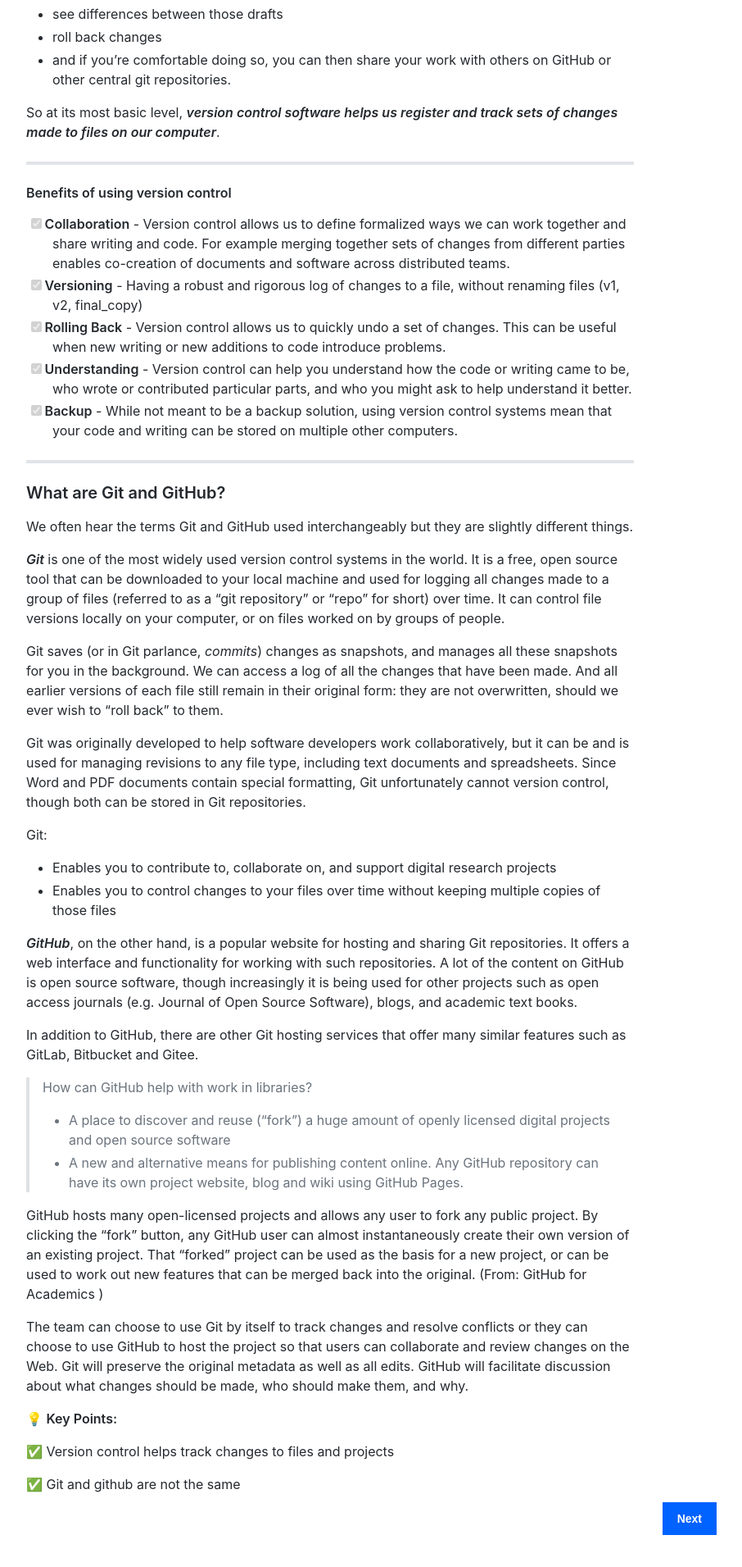
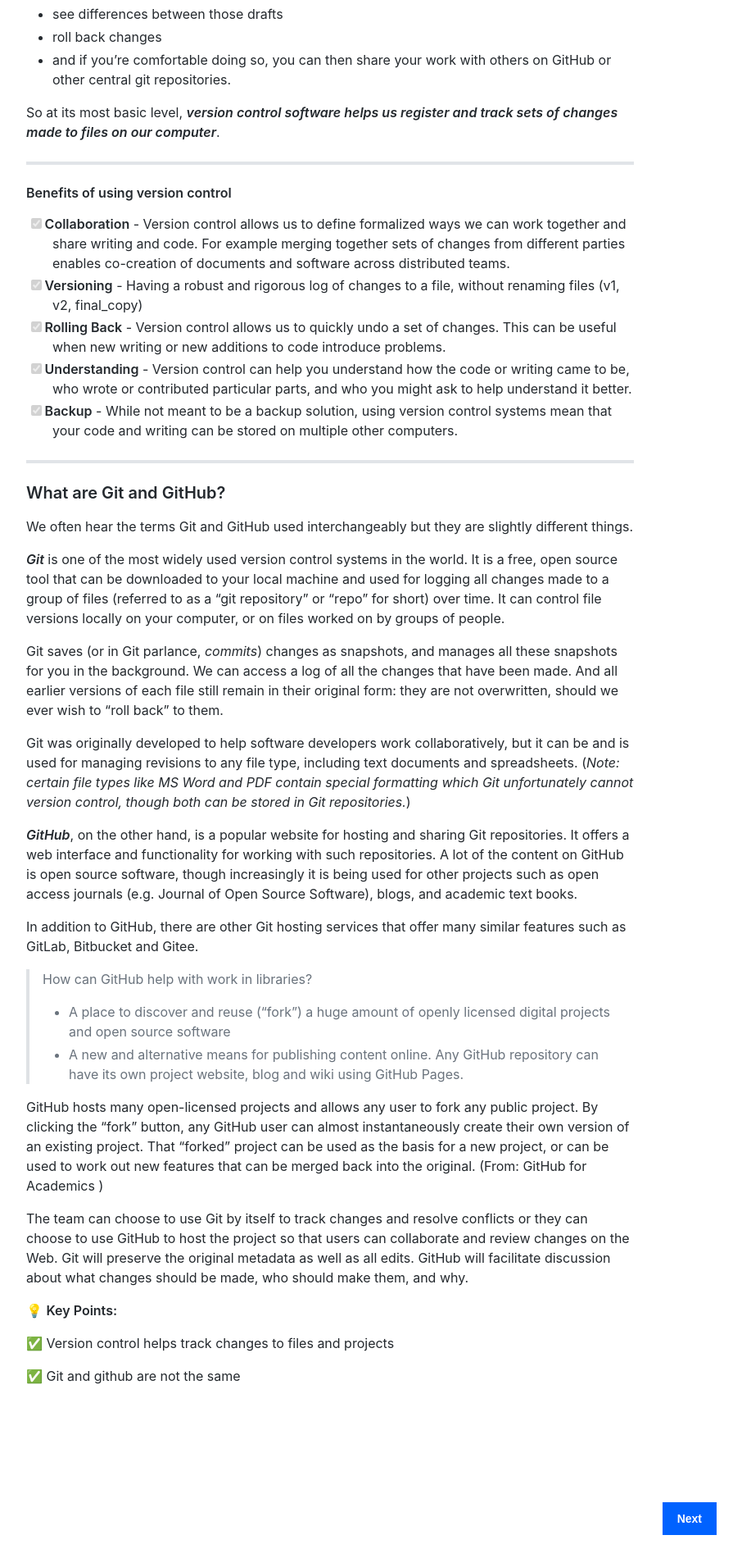
Before and after one commit to liamodwyer/github-pages, a Jekyll site: the page built from _workshop/index.md, in a window 1280 px wide. Shown: the part 1142-3053 px from the top of the page at 82% size, without its empty margins (365-1271 px from the left). Built offline with Jekyll 4.4.1, drawn with Linux system fonts in a browser that asks for light colours; some web fonts are replaced.

Commit message:
Update index.md

```diff
--- a/_workshop/index.md
+++ b/_workshop/index.md
@@ -42,11 +42,8 @@ We often hear the terms Git and GitHub used interchangeably but they are slightl
 
 Git saves (or in Git parlance, _commits_) changes as snapshots, and manages all these snapshots for you in the background. We can access a log of all the changes that have been made. And all earlier versions of each file still remain in their original form: they are not overwritten, should we ever wish to “roll back” to them.
 
-Git was originally developed to help software developers work collaboratively, but it can be and is used for managing revisions to any file type, including text documents and spreadsheets. Since Word and PDF documents contain special formatting, Git unfortunately cannot version control, though both can be stored in Git repositories.
-
-Git:
-* Enables you to contribute to, collaborate on, and support digital research projects
-* Enables you to control changes to your files over time without keeping multiple copies of those files
+Git was originally developed to help software developers work collaboratively, but it can be and is used for managing revisions to any file type, including text documents and spreadsheets.
+(_Note: certain file types like MS Word and PDF contain special formatting which Git unfortunately cannot version control, though both can be stored in Git repositories._)
 
 **_GitHub_**, on the other hand, is a popular website for hosting and sharing Git repositories. It offers a web interface and functionality for working with such repositories. A lot of the content on GitHub is open source software, though increasingly it is being used for other projects such as open access journals (e.g. Journal of Open Source Software), blogs, and academic text books.
 
```
